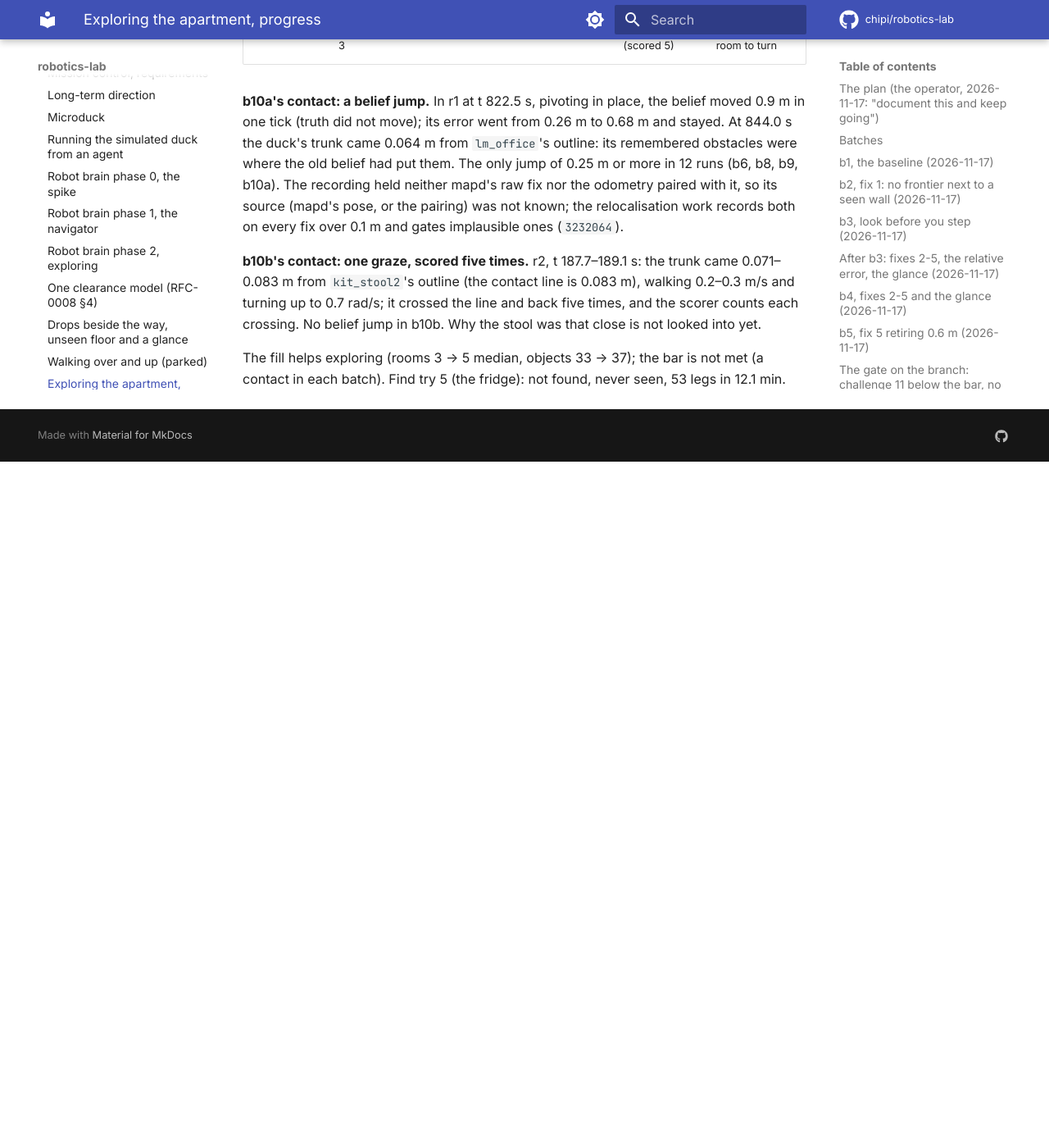
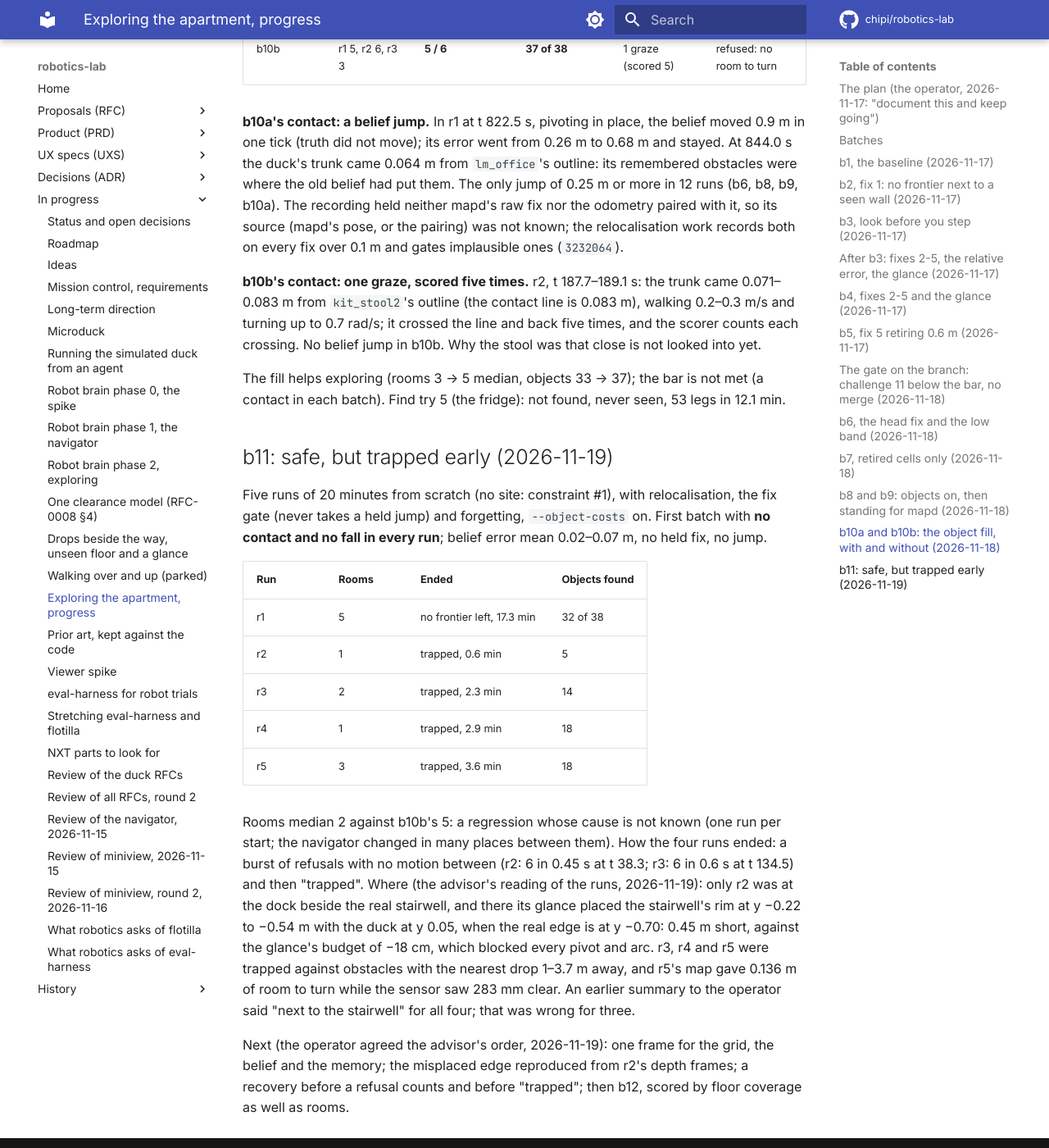
Before and after one commit to chipi/robotics-lab, an MkDocs documentation site: the page built from docs/wip/EXPLORE-PROGRESS.md, in a window 1280 px wide and 1400 px high, scrolled down 13142 px. Shown: the whole window at 82% size. Built offline with MkDocs 1.6.1 and Material for MkDocs 9.7.7, drawn with Linux system fonts in a browser that asks for light colours; comment, search, counter and statistics services are not loaded; before the commit the page ends 13705 px from its top, so only the background shows below that; some of the changed text lies outside the part shown.

Commit message:
docs: b11 written up — safe in every run, trapped early in four; where each was trapped, corrected
Co-Authored-By: Claude Opus 5.5 <noreply@anthropic.com>
Claude-Session: https://claude.ai/code/session_014cvkLDtihKBLiV2cbMenbC

```diff
--- a/docs/wip/EXPLORE-PROGRESS.md
+++ b/docs/wip/EXPLORE-PROGRESS.md
@@ -54,6 +54,7 @@ In the bar's order — safety first, then reach, then quality:
 | b9 (+ stand for mapd at each frontier) | `d74a5b1` | 3 | **4 / 6** | **2/6** | 0 / 0 | refused: no room to turn |
 | b10a (+ stuck detection, objects not filled in) | `22c5917` | 3 | 3 / 5 | 2/6 | **1** / 0 | refused: no room to turn |
 | b10b (+ the objects' parts fill the cost map) | `22c5917` | 3 | **5 / 6** | 2/6 | **1 (5)** / 0 | refused: no room to turn |
+| b11 (+ relocalisation, the fix gate, forgetting; 20 min, from scratch) | `e93a59a` | 5 | 2 / 5 | 1/6 | **0 / 0** | refused: no room to turn (4 runs trapped < 4 min) |
 
 Contacts in brackets: re-scored on 2026-11-18 by the judge that counts the six `lm_*` landmarks
 (RFC-0016: the depth sensor sees them, so here they are things the duck would hit): b1 0 → 4, b5 2 →
@@ -402,3 +403,31 @@ jump in b10b. Why the stool was that close is not looked into yet.
 
 The fill helps exploring (rooms 3 → 5 median, objects 33 → 37); the bar is not met (a contact in
 each batch). Find try 5 (the fridge): not found, never seen, 53 legs in 12.1 min.
+
+## b11: safe, but trapped early (2026-11-19)
+
+Five runs of 20 minutes from scratch (no site: constraint #1), with relocalisation, the fix gate
+(never takes a held jump) and forgetting, `--object-costs` on. First batch with **no contact and no
+fall in every run**; belief error mean 0.02–0.07 m, no held fix, no jump.
+
+| Run | Rooms | Ended | Objects found |
+| --- | --- | --- | --- |
+| r1 | 5 | no frontier left, 17.3 min | 32 of 38 |
+| r2 | 1 | trapped, 0.6 min | 5 |
+| r3 | 2 | trapped, 2.3 min | 14 |
+| r4 | 1 | trapped, 2.9 min | 18 |
+| r5 | 3 | trapped, 3.6 min | 18 |
+
+Rooms median 2 against b10b's 5: a regression whose cause is not known (one run per start; the
+navigator changed in many places between them). How the four runs ended: a burst of refusals with
+no motion between (r2: 6 in 0.45 s at t 38.3; r3: 6 in 0.6 s at t 134.5) and then "trapped".
+Where (the advisor's reading of the runs, 2026-11-19): only r2 was at the dock beside the real
+stairwell, and there its glance placed the stairwell's rim at y −0.22 to −0.54 m with the duck at
+y 0.05, when the real edge is at y −0.70: 0.45 m short, against the glance's budget of −18 cm, which
+blocked every pivot and arc. r3, r4 and r5 were trapped against obstacles with the nearest drop 1–3.7
+m away, and r5's map gave 0.136 m of room to turn while the sensor saw 283 mm clear. An earlier
+summary to the operator said "next to the stairwell" for all four; that was wrong for three.
+
+Next (the operator agreed the advisor's order, 2026-11-19): one frame for the grid, the belief and the
+memory; the misplaced edge reproduced from r2's depth frames; a recovery before a refusal counts and
+before "trapped"; then b12, scored by floor coverage as well as rooms.
```
